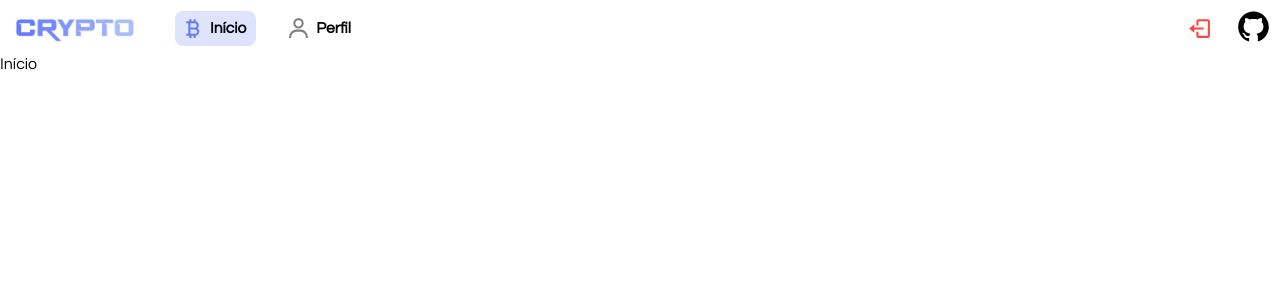
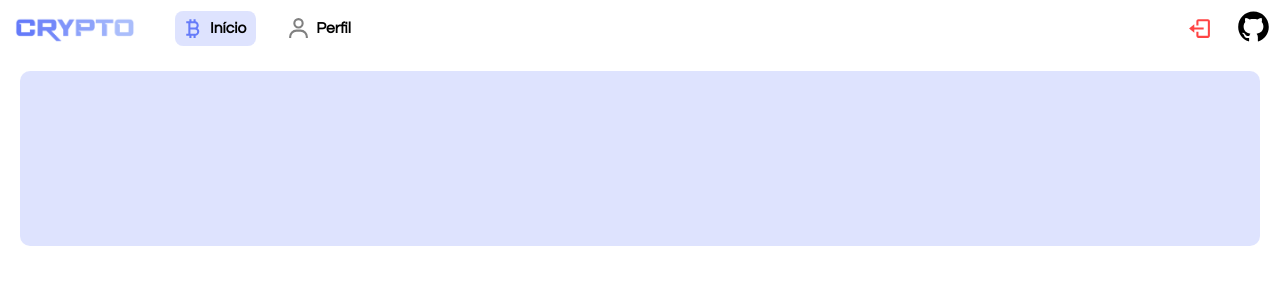
Before and after one commit to joaorodrs/crypto, a React (Create React App) app: page / in a window 1280 px wide. Shown: the top 300 px of the page. Built offline with nearby package versions, Linux system fonts and the light colour scheme.

Commit message:
feat: added the inicio page and made the pinned coins container

```diff
--- a/package.json
+++ b/package.json
@@ -10,6 +10,7 @@
     "@types/node": "^12.0.0",
     "@types/react": "^17.0.0",
     "@types/react-dom": "^17.0.0",
+    "axios": "^0.21.1",
     "react": "^17.0.1",
     "react-dom": "^17.0.1",
     "react-icons": "^4.2.0",
@@ -40,5 +41,8 @@
       "last 1 firefox version",
       "last 1 safari version"
     ]
+  },
+  "devDependencies": {
+    "@types/axios": "^0.14.0"
   }
 }
--- /dev/null
+++ b/src/components/Main.tsx
@@ -0,0 +1,11 @@
+import styles from '../styles/components/Main.module.css'
+
+export const Main = () => {
+  return (
+    <div className={styles.mainContainer}>
+      <div className={styles.pinnedCoins}>
+        <button></button>
+      </div>
+    </div>
+  )
+}
--- a/src/pages/Home.tsx
+++ b/src/pages/Home.tsx
@@ -6,6 +6,7 @@ import { Drawer } from "../components/Drawer"
 import styles from '../styles/pages/Home.module.css'
 
 import cryptoImg from '../assets/crypto.png'
+import { Main } from "../components/Main"
 
 export const Home = () => {
   const [showDrawer, setShowDrawer] = useState(false)
@@ -94,7 +95,7 @@ export const Home = () => {
           background: showDrawer ? '#ddd' : 'white'
         }}
       >
-        {activeComponent}
+        {activeComponent === 'Início' && <Main />}
       </main>
     </div>
   )
--- /dev/null
+++ b/src/styles/components/Main.module.css
@@ -0,0 +1,14 @@
+.mainContainer {
+  display: flex;
+  flex-direction: column;
+  align-items: center;
+  height: 100%;
+  padding: 15px 20px;
+}
+
+.pinnedCoins {
+  background: #657bf936;
+  height: 175px;
+  width: 100%;
+  border-radius: 10px;
+}
```
Also changed, not shown: 1 other file (tests, documents, lock files or other folders).
